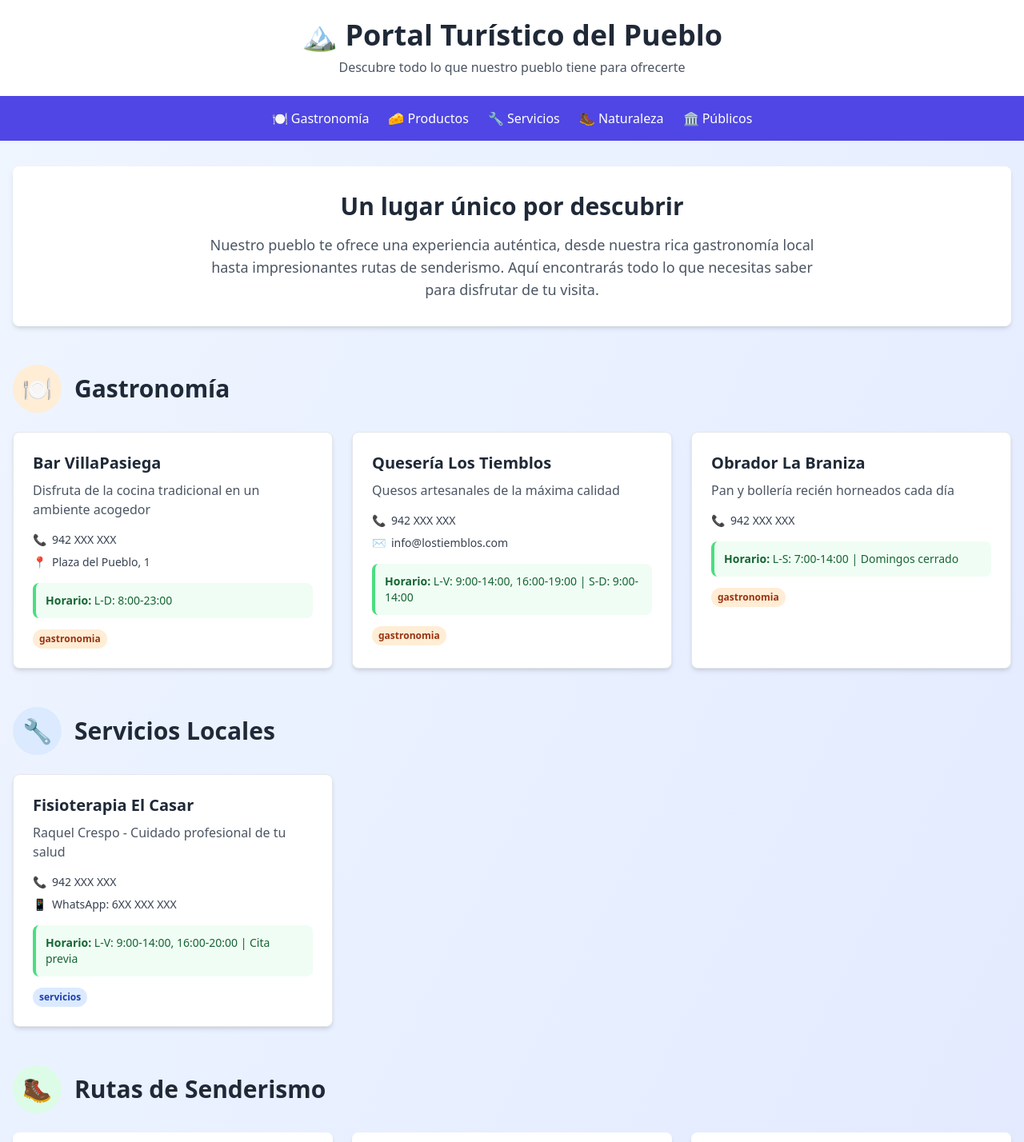
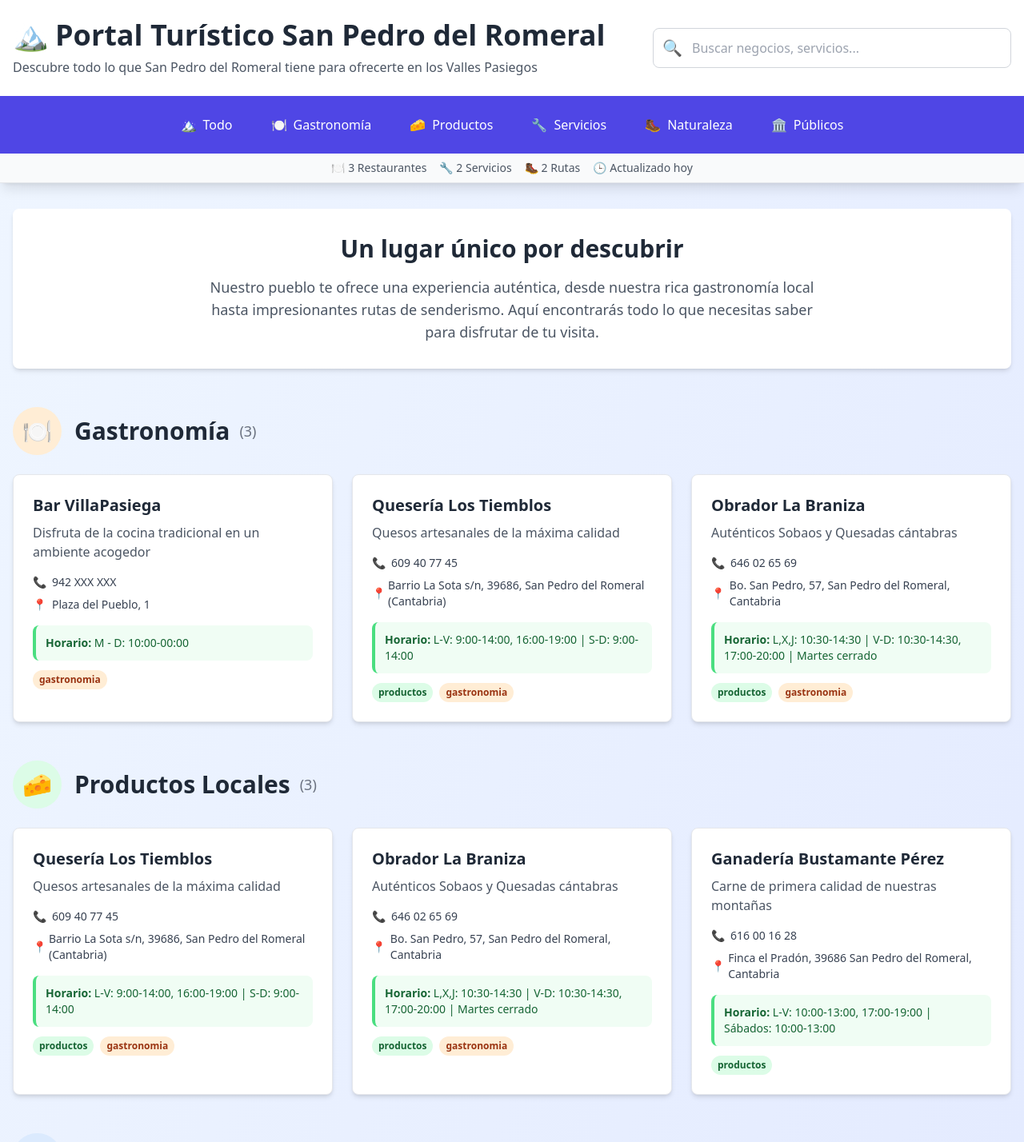
Before and after one commit to CherryRey/portal-turistico-pueblo, a React (Create React App) app: page / in a window 1280 px wide. Shown: the top 1428 px of the page at 80% size. Built offline with nearby package versions, Linux system fonts and the light colour scheme.

Commit message:
feat: mejoras en el componente de Header (#4)
* Modificando datos de bussinesses.ts

* Creación de constantes en App.ts

* refactor: soporte para múltiples categorías por negocio

```diff
--- a/src/App.tsx
+++ b/src/App.tsx
@@ -1,39 +1,78 @@
-import React from 'react';
+import React, { useState, useMemo } from 'react';
+import Header from './components/header';
 import BusinessCard from './components/BusinessCard';
 import { businesses } from './data/businesses';
 import RouteCard from './components/RouteCard';
 import { routes } from './data/businesses';
 
 function App() {
-  const gastronomia = businesses.filter(b => b.category === 'gastronomia');
-  const servicios = businesses.filter(b => b.category === 'servicios');
+  const [searchTerm, setSearchTerm] = useState('');
+  const [selectedCategory, setSelectedCategory] = useState('all');
+
+  //Filtramos negocios basandonos en búsqueda y categoría
+  const filteredBusinesses = useMemo(() => {
+    let filtered = businesses;
+    //filtrar por categoria.
+    if (selectedCategory !== 'all'){
+      filtered = filtered.filter( b=> b.categories.includes(selectedCategory as any));
+    }
+    if (searchTerm.trim()){
+      const searchLower = searchTerm.toLowerCase();
+      filtered = filtered.filter(b =>
+        b.name.toLowerCase().includes(searchLower)||
+        b.description.toLowerCase().includes(searchLower)||
+        b.contact.address?.toLowerCase().includes(searchLower));
+
+
+    }
+ return filtered;
+}, [searchTerm, selectedCategory]);
+
+//Agrupar negocios filtrados por categoria
+// Agrupar negocios filtrados por categoría
+  const groupedBusinesses = useMemo(() => {
+    const groups: { [key: string]: typeof businesses } = {
+      gastronomia: [],
+      productos: [],
+      servicios: [],
+      naturaleza: [],
+      publicos: []
+    };
+
+    //Cambio de String -> array iteramos por cada categoria
+filteredBusinesses.forEach(business => {
+  business.categories.forEach(category => {
+    if (groups[category]) {
+      groups[category].push(business);
+    }
+  });
+});
+    return groups;
+  }, [filteredBusinesses]);
+
+  const handleSearchChange = (term: string) => {
+    setSearchTerm(term);
+  };
+
+  const handleCategoryFilter = (category: string) => {
+    setSelectedCategory(category);
+  };
+
+  const categoryLabels = {
+    gastronomia: { label: 'Gastronomía', emoji: '🍽️', color: 'orange' },
+    productos: { label: 'Productos Locales', emoji: '🧀', color: 'green' },
+    servicios: { label: 'Servicios', emoji: '🔧', color: 'blue' },
+    naturaleza: { label: 'Naturaleza', emoji: '🥾', color: 'emerald' },
+    publicos: { label: 'Servicios Públicos', emoji: '🏛️', color: 'purple' }
+  };
 
   return (
     <div className="min-h-screen bg-gradient-to-br from-blue-50 to-indigo-100">
-      {/* Header */}
-      <header className="bg-white shadow-lg">
-        <div className="max-w-7xl mx-auto px-4 py-6">
-          <h1 className="text-4xl font-bold text-gray-800 text-center">
-            🏔️ Portal Turístico del Pueblo
-          </h1>
-          <p className="text-center text-gray-600 mt-2">
-            Descubre todo lo que nuestro pueblo tiene para ofrecerte
-          </p>
-        </div>
-      </header>
-
-      {/* Navigation */}
-      <nav className="bg-indigo-600 text-white py-4">
-        <div className="max-w-7xl mx-auto px-4">
-          <ul className="flex flex-wrap justify-center gap-6">
-            <li><a href="#gastronomia" className="hover:text-indigo-200 transition-colors">🍽️ Gastronomía</a></li>
-            <li><a href="#productos" className="hover:text-indigo-200 transition-colors">🧀 Productos</a></li>
-            <li><a href="#servicios" className="hover:text-indigo-200 transition-colors">🔧 Servicios</a></li>
-            <li><a href="#naturaleza" className="hover:text-indigo-200 transition-colors">🥾 Naturaleza</a></li>
-            <li><a href="#publicos" className="hover:text-indigo-200 transition-colors">🏛️ Públicos</a></li>
-          </ul>
-        </div>
-      </nav>
+      {/* Header Mejorado */}
+      <Header
+        onSearchChange={handleSearchChange}
+        onCategoryFilter={handleCategoryFilter}
+      />
 
       {/* Main Content */}
       <main className="max-w-7xl mx-auto px-4 py-8">
@@ -50,31 +89,75 @@ function App() {
           </p>
         </section>
 
-        {/* Gastronomía */}
-        <section id="gastronomia" className="mb-12">
+        {/* Resultados de búsqueda */}
+        {searchTerm && (
+          <section className="mb-8">
+            <div className="bg-blue-50 border-l-4 border-blue-400 p-4 rounded-lg">
+              <h3 className="text-lg font-medium text-blue-800 mb-2">
+                Resultados de búsqueda para "{searchTerm}"
+              </h3>
+              <p className="text-blue-700">
+                {filteredBusinesses.length} resultado{filteredBusinesses.length !== 1 ? 's' : ''} encontrado{filteredBusinesses.length !== 1 ? 's' : ''}
+              </p>
+            </div>
+          </section>
+        )}
+
+        {/* Mostrar categorías con negocios */}
+        {Object.entries(groupedBusinesses).map(([category, businessList]) => {
+          if (businessList.length === 0) return null;
+
+          const categoryInfo = categoryLabels[category as keyof typeof categoryLabels];
+          if (!categoryInfo) return null;
+
+          return (
+            <section key={category} id={category} className="mb-12">
               <h2 className="text-3xl font-bold text-gray-800 mb-6 flex items-center">
-            <span className="bg-orange-100 p-3 rounded-full mr-4">🍽️</span>
-            Gastronomía
+                <span className={`bg-${categoryInfo.color}-100 p-3 rounded-full mr-4`}>
+                  {categoryInfo.emoji}
+                </span>
+                {categoryInfo.label}
+                <span className="ml-3 text-lg font-normal text-gray-500">
+                  ({businessList.length})
+                </span>
               </h2>
               <div className="grid grid-cols-1 md:grid-cols-2 lg:grid-cols-3 gap-6">
-            {gastronomia.map(business => (
+                {businessList.map(business => (
                   <BusinessCard key={business.id} business={business} />
                 ))}
               </div>
             </section>
+          );
+        })}
 
-        {/* Servicios */}
-        <section id="servicios" className="mb-12">
-          <h2 className="text-3xl font-bold text-gray-800 mb-6 flex items-center">
-            <span className="bg-blue-100 p-3 rounded-full mr-4">🔧</span>
-            Servicios Locales
-          </h2>
-          <div className="grid grid-cols-1 md:grid-cols-2 lg:grid-cols-3 gap-6">
-            {servicios.map(business => (
-              <BusinessCard key={business.id} business={business} />
-            ))}
+        {/* No hay resultados */}
+        {filteredBusinesses.length === 0 && (
+          <section className="text-center py-12">
+            <div className="bg-gray-50 rounded-lg p-8">
+              <span className="text-6xl mb-4 block">🔍</span>
+              <h3 className="text-xl font-medium text-gray-800 mb-2">
+                No se encontraron resultados
+              </h3>
+              <p className="text-gray-600 mb-4">
+                {searchTerm
+                  ? `No hay negocios que coincidan con "${searchTerm}"`
+                  : selectedCategory !== 'all'
+                    ? `No hay negocios en la categoría seleccionada`
+                    : 'No hay negocios disponibles'
+                }
+              </p>
+              <button
+                onClick={() => {
+                  setSearchTerm('');
+                  setSelectedCategory('all');
+                }}
+                className="bg-indigo-600 text-white px-6 py-2 rounded-lg hover:bg-indigo-700 transition-colors"
+              >
+                Ver todos los negocios
+              </button>
             </div>
           </section>
+        )}
 
         {/* Rutas de Senderismo */}
         <section id="naturaleza" className="mb-12">
--- a/src/components/BusinessCard.tsx
+++ b/src/components/BusinessCard.tsx
@@ -4,6 +4,25 @@ import { Business } from '../types/Business';
 interface BusinessCardProps {
   business: Business;
 }
+
+
+//creamos una función para obtener el color de cada categoría
+const getCategoryStyle = (category: string) => {
+  switch (category) {
+    case 'gastronomia':
+      return 'bg-orange-100 text-orange-800';
+    case 'servicios':
+      return 'bg-blue-100 text-blue-800';
+    case 'productos':
+      return 'bg-green-100 text-green-800';
+    case 'naturaleza':
+      return 'bg-emerald-100 text-emerald-800';
+    case 'publicos':
+      return 'bg-purple-100 text-purple-800';
+    default:
+      return 'bg-gray-100 text-gray-800';
+  }
+};
 
 const BusinessCard: React.FC<BusinessCardProps> = ({ business }) => {
   return (
@@ -54,15 +73,15 @@ const BusinessCard: React.FC<BusinessCardProps> = ({ business }) => {
       </div>
 
       {/* Badge de categoría */}
-      <div className="mt-3">
-        <span className={`inline-block px-2 py-1 text-xs font-semibold rounded-full ${
-          business.category === 'gastronomia' ? 'bg-orange-100 text-orange-800' :
-          business.category === 'servicios' ? 'bg-blue-100 text-blue-800' :
-          business.category === 'productos' ? 'bg-green-100 text-green-800' :
-          'bg-gray-100 text-gray-800'
-        }`}>
-          {business.category}
-        </span>
+      <div className="mt-3 flex flex-wrap gap-2">
+        {business.categories.map((category, index) => (
+          <span
+            key={index}
+            className={`inline-block px-2 py-1 text-xs font-semibold rounded-full ${getCategoryStyle(category)}`}
+          >
+            {category}
+          </span>
+        ))}
       </div>
     </div>
   );
--- /dev/null
+++ b/src/components/header.tsx
@@ -0,0 +1,157 @@
+import React, { useState } from 'react';
+
+interface HeaderProps {
+  onSearchChange?: (searchTerm: string) => void;
+  onCategoryFilter?: (category: string) => void;
+}
+
+const Header: React.FC<HeaderProps> = ({ onSearchChange, onCategoryFilter }) => {
+  const [searchTerm, setSearchTerm] = useState('');
+  const [isMenuOpen, setIsMenuOpen] = useState(false);
+
+  const categories = [
+    { id: 'all', label: 'Todo', emoji: '🏔️' },
+    { id: 'gastronomia', label: 'Gastronomía', emoji: '🍽️' },
+    { id: 'productos', label: 'Productos', emoji: '🧀' },
+    { id: 'servicios', label: 'Servicios', emoji: '🔧' },
+    { id: 'naturaleza', label: 'Naturaleza', emoji: '🥾' },
+    { id: 'publicos', label: 'Públicos', emoji: '🏛️' }
+  ];
+
+  const handleSearchChange = (e: React.ChangeEvent<HTMLInputElement>) => {
+    const value = e.target.value;
+    setSearchTerm(value);
+    onSearchChange?.(value);
+  };
+
+  const handleCategoryClick = (categoryId: string) => {
+    onCategoryFilter?.(categoryId);
+    setIsMenuOpen(false);
+  };
+
+  return (
+    <header className="bg-white shadow-lg sticky top-0 z-50">
+      {/* Main Header */}
+      <div className="max-w-7xl mx-auto px-4 py-6">
+        <div className="flex flex-col lg:flex-row lg:items-center lg:justify-between gap-4">
+          {/* Logo and Title */}
+          <div className="text-center lg:text-left">
+            <h1 className="text-3xl lg:text-4xl font-bold text-gray-800 flex items-center justify-center lg:justify-start gap-2">
+              <span className="text-4xl">🏔️</span>
+              Portal Turístico San Pedro del Romeral
+            </h1>
+            <p className="text-gray-600 mt-2">
+              Descubre todo lo que San Pedro del Romeral tiene para ofrecerte en los Valles Pasiegos
+            </p>
+          </div>
+
+          {/* Search Bar */}
+          <div className="flex-1 max-w-md mx-auto lg:mx-0">
+            <div className="relative">
+              <div className="absolute inset-y-0 left-0 pl-3 flex items-center pointer-events-none">
+                <span className="text-gray-400 text-xl">🔍</span>
+              </div>
+              <input
+                type="text"
+                placeholder="Buscar negocios, servicios..."
+                value={searchTerm}
+                onChange={handleSearchChange}
+                className="block w-full pl-12 pr-4 py-3 border border-gray-300 rounded-lg focus:ring-2 focus:ring-indigo-500 focus:border-transparent transition-colors"
+              />
+              {searchTerm && (
+                <button
+                  onClick={() => {
+                    setSearchTerm('');
+                    onSearchChange?.('');
+                  }}
+                  className="absolute inset-y-0 right-0 pr-3 flex items-center"
+                >
+                  <span className="text-gray-400 hover:text-gray-600 text-xl">✕</span>
+                </button>
+              )}
+            </div>
+          </div>
+        </div>
+      </div>
+
+      {/* Navigation */}
+      <nav className="bg-indigo-600 text-white">
+        <div className="max-w-7xl mx-auto px-4">
+          {/* Desktop Navigation */}
+          <div className="hidden lg:flex py-4">
+            <ul className="flex flex-wrap justify-center gap-6 w-full">
+              {categories.map(category => (
+                <li key={category.id}>
+                  <button
+                    onClick={() => handleCategoryClick(category.id)}
+                    className="flex items-center gap-2 hover:text-indigo-200 transition-colors px-3 py-2 rounded-md hover:bg-indigo-700"
+                  >
+                    <span>{category.emoji}</span>
+                    {category.label}
+                  </button>
+                </li>
+              ))}
+            </ul>
+          </div>
+
+          {/* Mobile Navigation */}
+          <div className="lg:hidden">
+            <div className="flex items-center justify-between py-4">
+              <span className="text-lg font-medium">Categorías</span>
+              <button
+                onClick={() => setIsMenuOpen(!isMenuOpen)}
+                className="text-2xl focus:outline-none"
+              >
+                {isMenuOpen ? '✕' : '☰'}
+              </button>
+            </div>
+
+            {isMenuOpen && (
+              <div className="pb-4">
+                <ul className="grid grid-cols-2 gap-2">
+                  {categories.map(category => (
+                    <li key={category.id}>
+                      <button
+                        onClick={() => handleCategoryClick(category.id)}
+                        className="flex items-center gap-2 w-full text-left hover:text-indigo-200 transition-colors px-3 py-2 rounded-md hover:bg-indigo-700"
+                      >
+                        <span>{category.emoji}</span>
+                        {category.label}
+                      </button>
+                    </li>
+                  ))}
+                </ul>
+              </div>
+            )}
+          </div>
+        </div>
+      </nav>
+
+      {/* Quick Stats Bar */}
+      <div className="bg-gray-50 border-b">
+        <div className="max-w-7xl mx-auto px-4 py-2">
+          <div className="flex flex-wrap items-center justify-center gap-4 text-sm text-gray-600">
+            <div className="flex items-center gap-1">
+              <span>🍽️</span>
+              <span>3 Restaurantes</span>
+            </div>
+            <div className="flex items-center gap-1">
+              <span>🔧</span>
+              <span>2 Servicios</span>
+            </div>
+            <div className="flex items-center gap-1">
+              <span>🥾</span>
+              <span>2 Rutas</span>
+            </div>
+            <div className="flex items-center gap-1">
+              <span>🕒</span>
+              <span>Actualizado hoy</span>
+            </div>
+          </div>
+        </div>
+      </div>
+    </header>
+  );
+};
+
+export default Header;
--- a/src/data/businesses.ts
+++ b/src/data/businesses.ts
@@ -1,58 +1,61 @@
 import { Business, RouteInfo } from '../types/Business';
+
+
 
 export const businesses: Business[] = [
   {
     id: '1',
     name: 'Bar VillaPasiega',
     description: 'Disfruta de la cocina tradicional en un ambiente acogedor',
-    category: 'gastronomia',
+    categories: ['gastronomia'],
     contact: {
       phone: '942 XXX XXX',
       address: 'Plaza del Pueblo, 1'
     },
-    schedule: 'L-D: 8:00-23:00',
+    schedule: 'M - D: 10:00-00:00',
     isOpen: true
   },
   {
     id: '2',
     name: 'Quesería Los Tiemblos',
     description: 'Quesos artesanales de la máxima calidad',
-    category: 'gastronomia',
+    categories: ['productos','gastronomia'],
     contact: {
-      phone: '942 XXX XXX',
-      email: 'info@lostiemblos.com'
+      phone: '609 40 77 45',
+      address: 'Barrio La Sota s/n, 39686, San Pedro del Romeral (Cantabria)'
     },
     schedule: 'L-V: 9:00-14:00, 16:00-19:00 | S-D: 9:00-14:00'
   },
   {
     id: '3',
     name: 'Obrador La Braniza',
-    description: 'Pan y bollería recién horneados cada día',
-    category: 'gastronomia',
+    description: 'Auténticos Sobaos y Quesadas cántabras',
+    categories: ['productos','gastronomia'],
     contact: {
-      phone: '942 XXX XXX'
+      phone: '646 02 65 69',
+      address: 'Bo. San Pedro, 57, San Pedro del Romeral, Cantabria'
     },
-    schedule: 'L-S: 7:00-14:00 | Domingos cerrado'
+    schedule: 'L,X,J: 10:30-14:30 | V-D: 10:30-14:30, 17:00-20:00 | Martes cerrado'
   },
   {
     id: '4',
     name: 'Fisioterapia El Casar',
     description: 'Raquel Crespo - Cuidado profesional de tu salud',
-    category: 'servicios',
+    categories: ['servicios'],
     contact: {
-      phone: '942 XXX XXX',
-      whatsapp: '6XX XXX XXX'
+      phone: '658128002',
+      whatsapp: '658128002'
     },
-    schedule: 'L-V: 9:00-14:00, 16:00-20:00 | Cita previa'
+    schedule: 'V-S: 9:00-14:00, 16:00-20:00 | Cita previa'
   },
   {
     id: '5',
-    name: 'Ganadería Bustamante',
+    name: 'Ganadería Bustamante Pérez',
     description: 'Carne de primera calidad de nuestras montañas',
-    category: 'productos',
+    categories: ['productos'],
     contact: {
-      phone: '942 XXX XXX',
-      address: 'Barrio Las Cuevas'
+      phone: '616 00 16 28',
+      address: 'Finca el Pradón, 39686 San Pedro del Romeral, Cantabria'
     },
     schedule: 'L-V: 10:00-13:00, 17:00-19:00 | Sábados: 10:00-13:00'
   }
@@ -62,8 +65,8 @@ export const routes: RouteInfo[] = [
   {
     id: '1',
     name: 'Ruta del Molino',
-    description: 'Senderismo entre paisajes tradicionales y naturaleza',
-    duration: '2-3 horas',
+    description: 'Senderismo entre molinos y naturaleza',
+    duration: '2 horas',
     distance: '6 km',
     difficulty: 'Moderado',
     tips: 'Llevar agua y calzado adecuado.',
--- a/src/types/Business.ts
+++ b/src/types/Business.ts
@@ -1,8 +1,11 @@
+export type CategoryType = 'gastronomia' | 'productos' | 'servicios' | 'naturaleza' | 'publicos';
+
+
 export interface Business {
   id: string;
   name: string;
   description: string;
-  category: 'gastronomia' | 'productos' | 'servicios' | 'naturaleza' | 'publicos';
+  categories:  CategoryType[]; //cambios
   contact: {
     phone?: string;
     email?: string;
```
Lines whose indentation alone changed are shown as unchanged.
